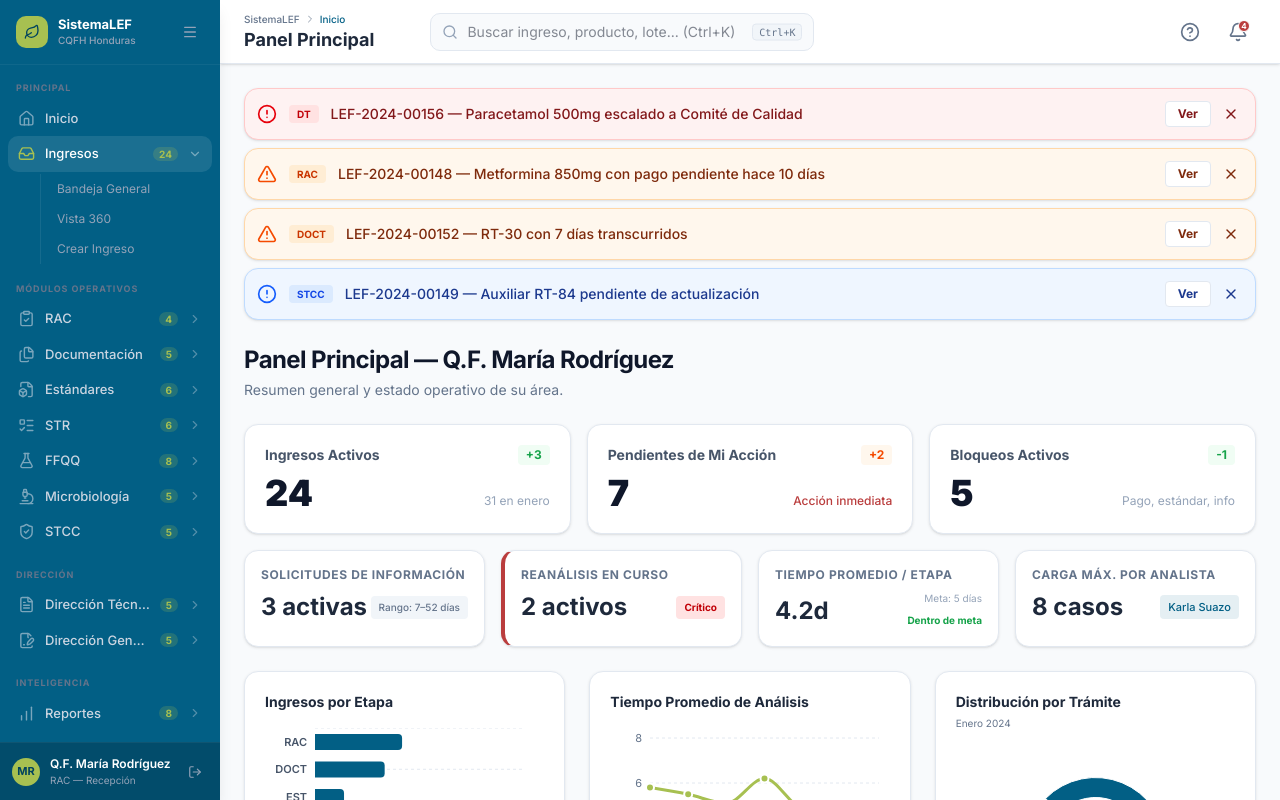
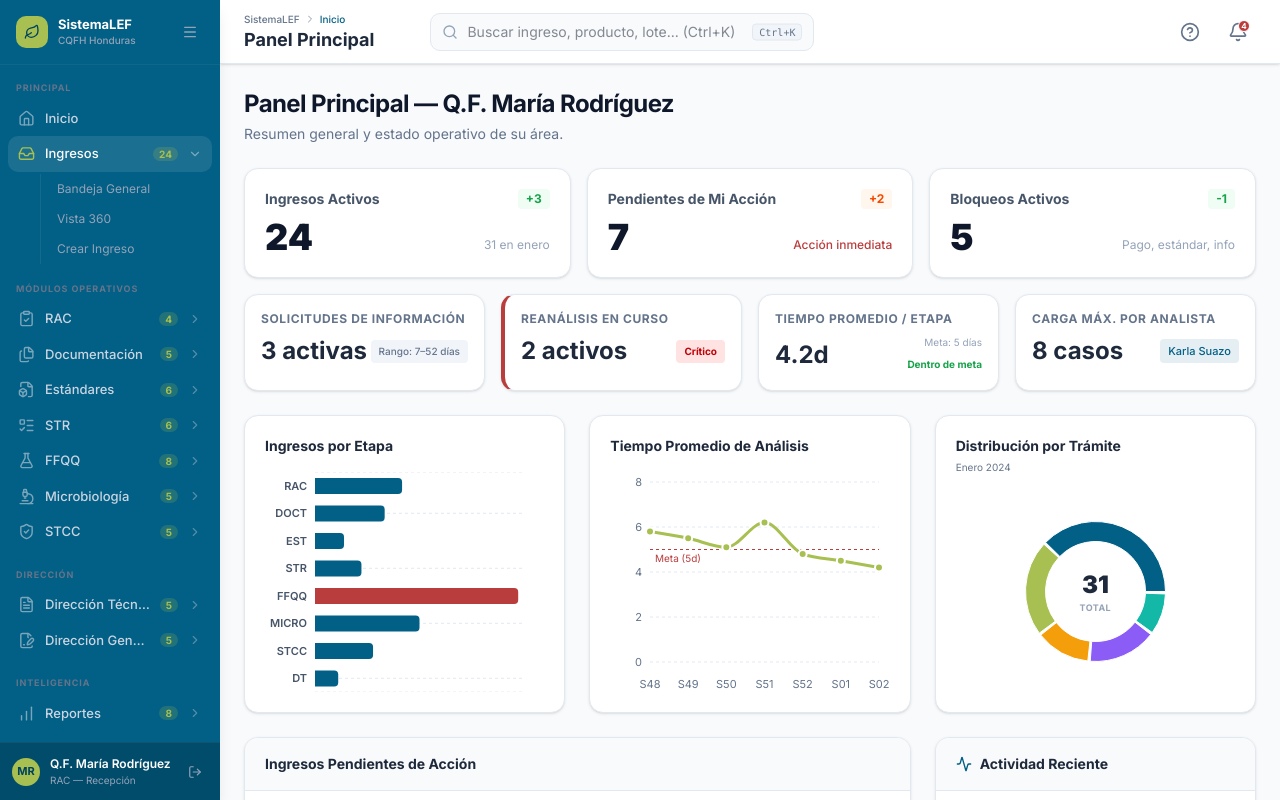
Before and after one commit to marioportillor6maker/Lefstudio, a Next.js app: page / in a window 1280 px wide. Built offline with nearby package versions, Linux system fonts and the light colour scheme.

Commit message:
feat(home): remove alert banners section from dashboard

```diff
--- a/src/app/page.tsx
+++ b/src/app/page.tsx
@@ -1,7 +1,6 @@
 "use client";
 
-import { useState } from "react";
-import { ArrowRight, Clock, AlertCircle, FileText, AlertTriangle, Activity, CheckCircle2, X, ChevronRight, BarChart2 } from "lucide-react";
+import { ArrowRight, Clock, FileText, Activity, CheckCircle2, ChevronRight, BarChart2 } from "lucide-react";
 import Link from "next/link";
 import {
   LineChart, Line, BarChart, Bar, XAxis, YAxis, CartesianGrid, Tooltip as RechartsTooltip, Legend, ResponsiveContainer,
@@ -9,17 +8,6 @@ import {
 } from "recharts";
 
 export default function Dashboard() {
-  const [alerts, setAlerts] = useState([
-    { id: 1, type: "critical", text: "LEF-2024-00156 — Paracetamol 500mg escalado a Comité de Calidad", tag: "DT" },
-    { id: 2, type: "warning", text: "LEF-2024-00148 — Metformina 850mg con pago pendiente hace 10 días", tag: "RAC" },
-    { id: 3, type: "warning", text: "LEF-2024-00152 — RT-30 con 7 días transcurridos", tag: "DOCT" },
-    { id: 4, type: "info", text: "LEF-2024-00149 — Auxiliar RT-84 pendiente de actualización", tag: "STCC" }
-  ]);
-
-  const dismissAlert = (id: number) => {
-    setAlerts(alerts.filter(a => a.id !== id));
-  };
-
   // Gráfico: Tiempo Promedio de Análisis
   const timeData = [
     { name: "S48", promedio: 5.8 },
@@ -62,37 +50,6 @@ export default function Dashboard() {
 
   return (
     <div className="space-y-6 pb-12">
-      {/* 2.1 Banners de Alerta */}
-      {alerts.length > 0 && (
-        <div className="space-y-2 mb-6">
-          {alerts.map(alert => (
-            <div key={alert.id} className={`flex items-center justify-between p-3 rounded-lg border text-sm shadow-sm ${
-              alert.type === 'critical' ? 'bg-red-50 border-red-200 text-red-900' :
-              alert.type === 'warning' ? 'bg-orange-50 border-orange-200 text-orange-900' :
-              'bg-blue-50 border-blue-200 text-blue-900'
-            }`}>
-              <div className="flex items-center gap-3">
-                {alert.type === 'critical' ? <AlertCircle className="w-5 h-5 text-red-600" /> :
-                 alert.type === 'warning' ? <AlertTriangle className="w-5 h-5 text-orange-600" /> :
-                 <AlertCircle className="w-5 h-5 text-blue-600" />}
-                <span className={`px-2 py-0.5 rounded text-[10px] font-bold ${
-                  alert.type === 'critical' ? 'bg-red-100 text-red-700' :
-                  alert.type === 'warning' ? 'bg-orange-100 text-orange-700' :
-                  'bg-blue-100 text-blue-700'
-                }`}>
-                  {alert.tag}
-                </span>
-                <span className="font-medium">{alert.text}</span>
-              </div>
-              <div className="flex items-center gap-2">
-                <button className="px-3 py-1 bg-white hover:bg-slate-50 border border-slate-200 rounded text-xs font-bold transition-colors">Ver</button>
-                <button onClick={() => dismissAlert(alert.id)} className="p-1 hover:bg-black/5 rounded transition-colors"><X className="w-4 h-4" /></button>
-              </div>
-            </div>
-          ))}
-        </div>
-      )}
-
       {/* Header Título */}
       <div className="flex flex-col md:flex-row justify-between items-start md:items-end gap-4">
         <div>
```
